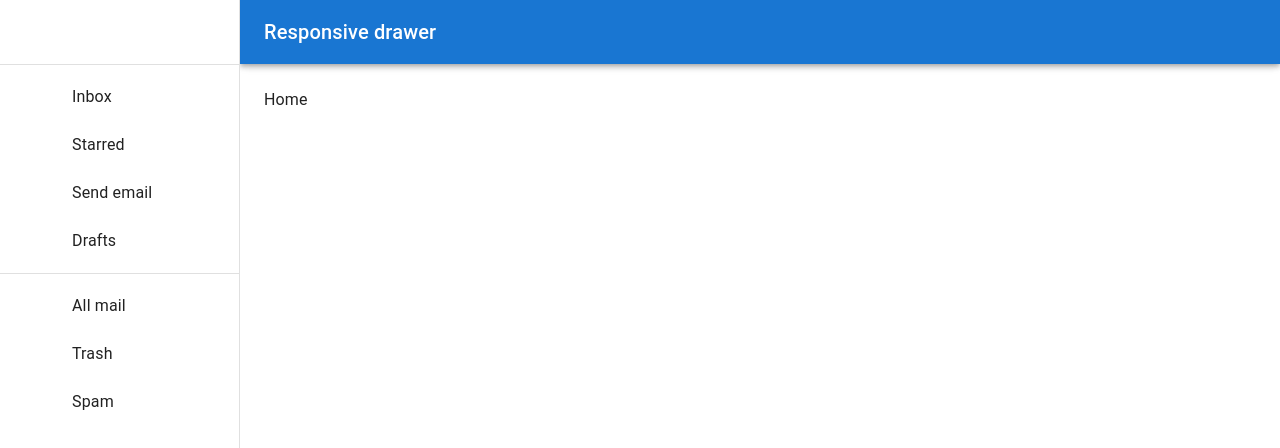
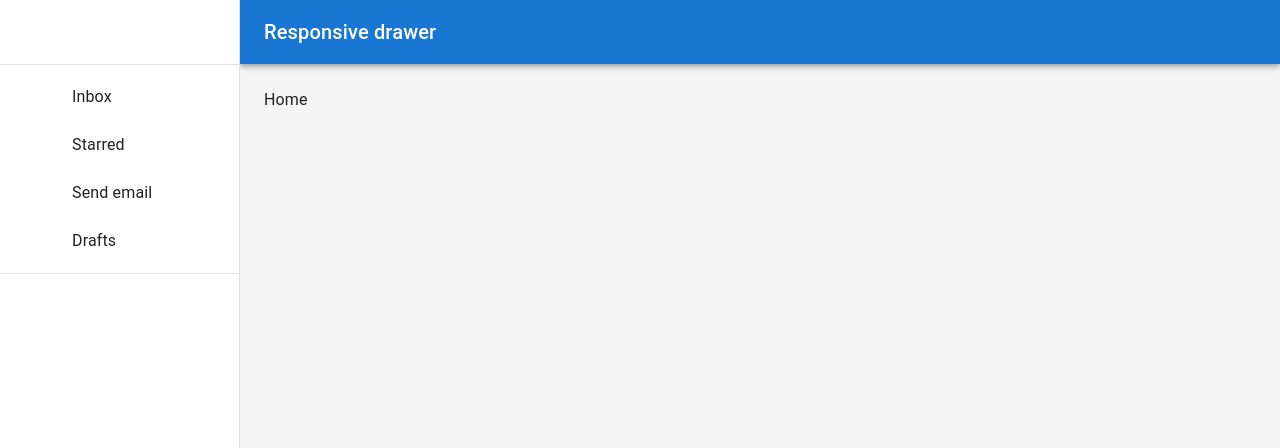
Before and after one commit to miyagi-h-tech/udemy-household-app, a React (Create React App) app: page / in a window 1280 px wide. Shown: the top 448 px of the page. Built offline with nearby package versions, Linux system fonts and the light colour scheme; some icons are missing; the HTML template or start-up script is replaced by a standard one.

Commit message:
Material UIのdrowerを使用、背景色追加

```diff
--- a/src/components/layout/AppLayout.tsx
+++ b/src/components/layout/AppLayout.tsx
@@ -19,16 +19,9 @@ import { Outlet } from 'react-router-dom';
 
 const drawerWidth = 240;
 
-interface Props {
-    /**
-     * Injected by the documentation to work in an iframe.
-     * Remove this when copying and pasting into your project.
-     */
-    window?: () => Window;
-}
 
-export default function ResponsiveDrawer(props: Props) {
-    const { window } = props;
+export default function AppLayout() {
+
     const [mobileOpen, setMobileOpen] = React.useState(false);
     const [isClosing, setIsClosing] = React.useState(false);
 
@@ -64,7 +57,7 @@ export default function ResponsiveDrawer(props: Props) {
                 ))}
             </List>
             <Divider />
-            <List>
+            {/* <List>
                 {['All mail', 'Trash', 'Spam'].map((text, index) => (
                     <ListItem key={text} disablePadding>
                         <ListItemButton>
@@ -75,16 +68,14 @@ export default function ResponsiveDrawer(props: Props) {
                         </ListItemButton>
                     </ListItem>
                 ))}
-            </List>
+            </List> */}
         </div>
     );
 
-    // Remove this const when copying and pasting into your project.
-    const container = window !== undefined ? () => window().document.body : undefined;
-
     return (
-        <Box sx={{ display: 'flex' }}>
+        <Box sx={{ display: 'flex', bgcolor: (theme) => theme.palette.grey[100], minHeight: "100vh" }}>
             <CssBaseline />
+            {/* ヘッダー */}
             <AppBar
                 position="fixed"
                 sx={{
@@ -107,14 +98,15 @@ export default function ResponsiveDrawer(props: Props) {
                     </Typography>
                 </Toolbar>
             </AppBar>
+
+            {/* サイドバー */}
             <Box
                 component="nav"
                 sx={{ width: { sm: drawerWidth }, flexShrink: { sm: 0 } }}
                 aria-label="mailbox folders"
             >
-                {/* The implementation can be swapped with js to avoid SEO duplication of links. */}
+
                 <Drawer
-                    container={container}
                     variant="temporary"
                     open={mobileOpen}
                     onTransitionEnd={handleDrawerTransitionEnd}
@@ -142,6 +134,8 @@ export default function ResponsiveDrawer(props: Props) {
                     {drawer}
                 </Drawer>
             </Box>
+
+            {/* メインコンテンツ */}
             <Box
                 component="main"
                 sx={{ flexGrow: 1, p: 3, width: { sm: `calc(100% - ${drawerWidth}px)` } }}
```
